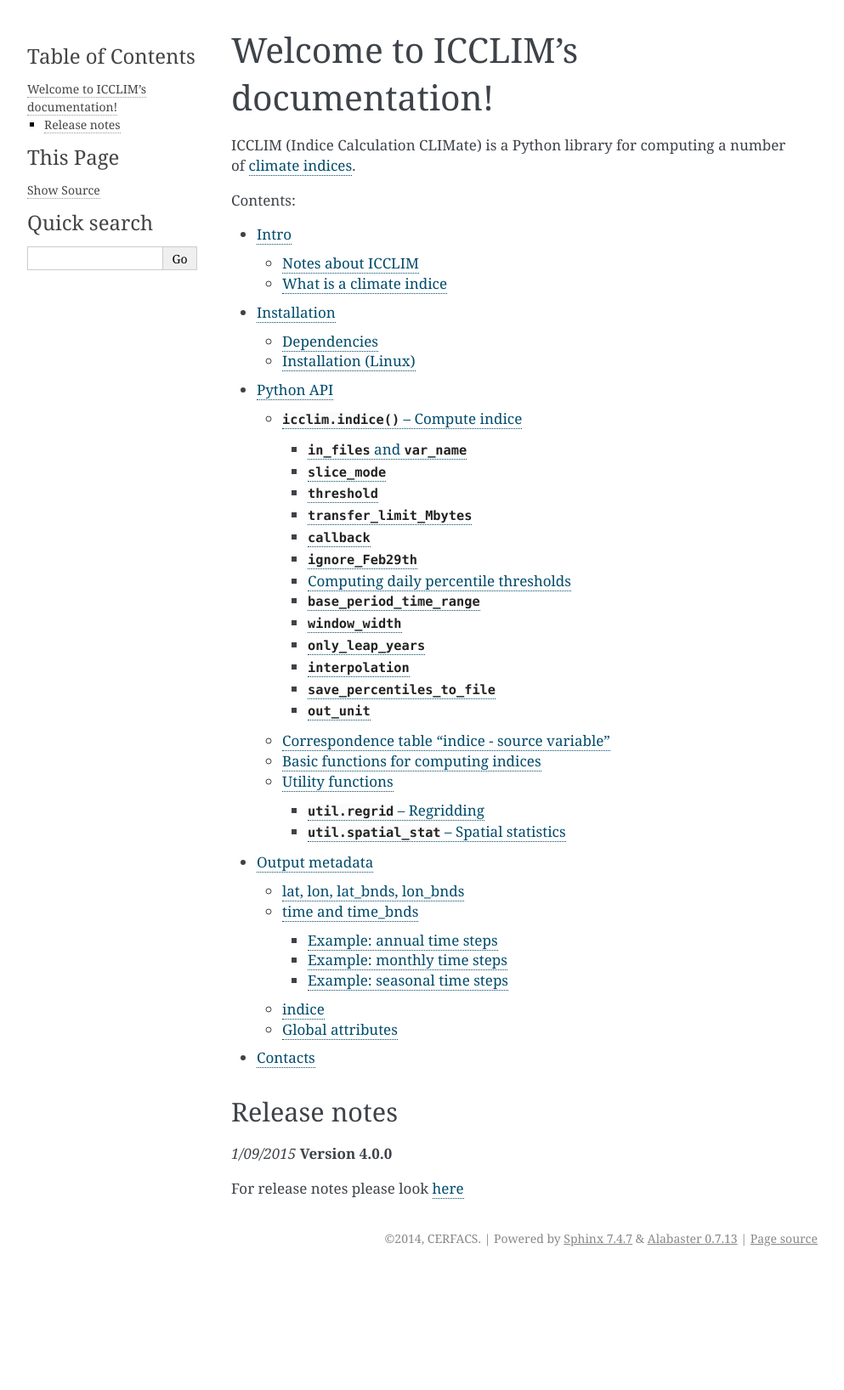
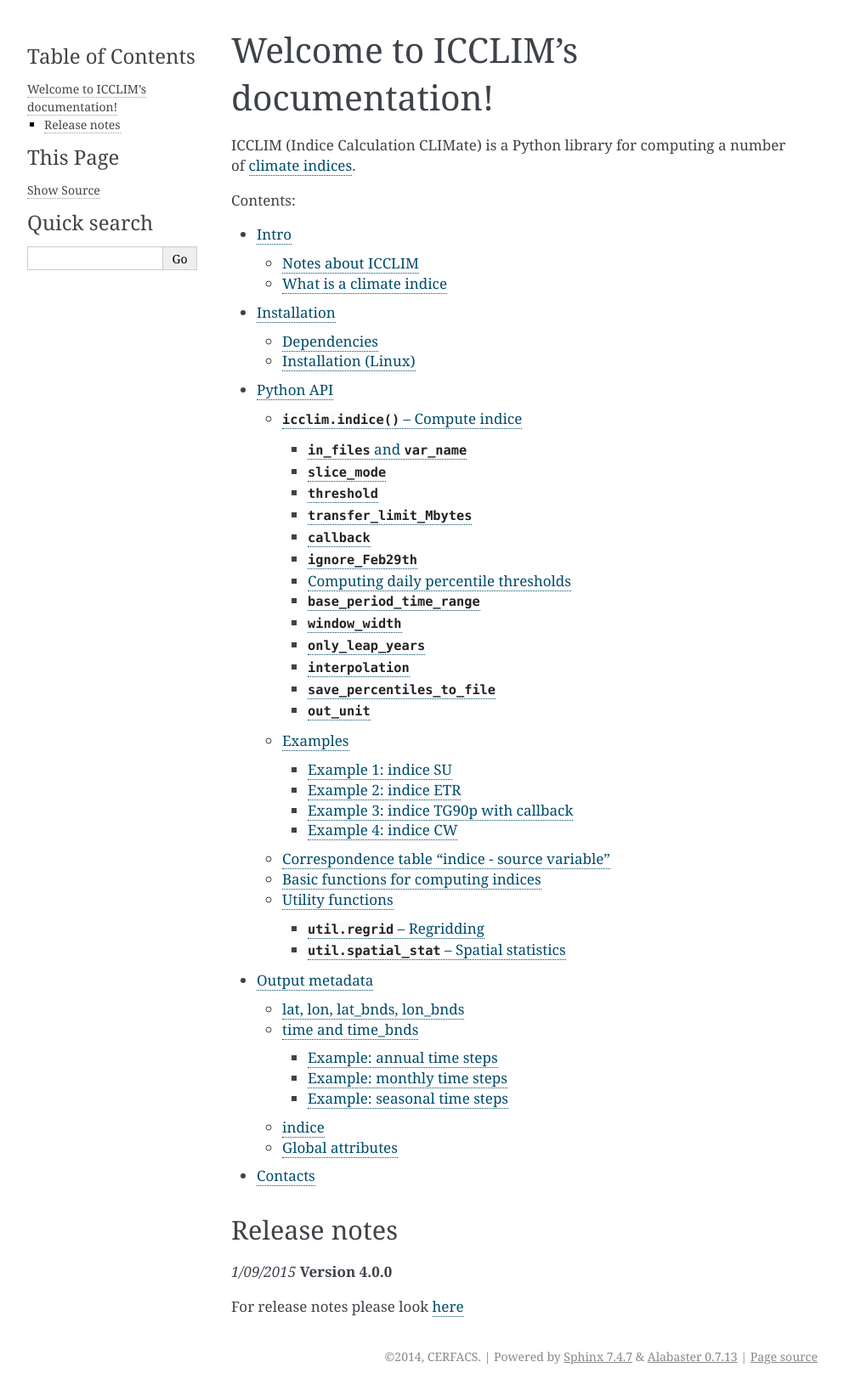
Before and after one commit to cerfacs-globc/icclim, a Sphinx documentation site: the page built from icclim/icclim_doc/source/index.rst, in a window 1280 px wide. Shown: the whole page at 85% size, without its empty margins (148-1141 px from the left). Built offline with Sphinx 7.4.7, drawn with Linux system fonts in a browser that asks for light colours; before the commit the page ends 1497 px from its top, so only the background shows below that; some of the changed lines change nothing that is shown.

Commit message:
Added examples in the doc

```diff
--- a/icclim/icclim_doc/source/python_api.rst
+++ b/icclim/icclim_doc/source/python_api.rst
@@ -281,7 +281,7 @@
 
 To get 2D numpy array with percentiles for 31th November:
 
-	>>> 10th_perc_31November =  pd['tasmax']['out_of_base'][11,31]
+	>>> arr_10th_pctl_31November =  pd['tasmax']['out_of_base'][11,31]
 
 
 
@@ -290,6 +290,72 @@
 ~~~~~~~~~~~~~~~
 Indices TX10p, TX90p, TN10p, TN90p, TG10p and TG90p could be returned as number days (``out_unit`` = "days")
 or as percentage of days (``out_unit`` = "%").
+
+
+Examples
+---------
+>>> import icclim
+>>> import datetime
+
+Example 1: indice SU
+~~~~~~~~~~~~~~~~~~~~~
+>>> files = ['tasmax_day_CNRM-CM5_historical_r1i1p1_19950101-19991231.nc', 'tasmax_day_CNRM-CM5_historical_r1i1p1_20000101-20041231.nc', 'tasmax_day_CNRM-CM5_historical_r1i1p1_20050101-20051231.nc']
+>>>
+>>> dt1 = datetime.datetime(1998,1,1)
+>>> dt2 = datetime.datetime(2005,12,31)
+>>>
+>>> out_f = 'SU_JJA_CNRM-CM5_historical_r1i1p1_1998-2005.nc' # OUTPUT FILE: summer season values of SU
+>>>
+>>> icclim.indice(indice_name='SU', in_files=files, var_name='tasmax', time_range=[dt1, dt2], slice_mode='JJA', out_file=out_f)
+
+
+Example 2: indice ETR
+~~~~~~~~~~~~~~~~~~~~~~
+>>> files_tasmax = ['tasmax_day_CNRM-CM5_historical_r1i1p1_19300101-19341231.nc', 'tasmax_day_CNRM-CM5_historical_r1i1p1_19350101-19391231.nc']
+>>> files_tasmin = ['tasmin_day_CNRM-CM5_historical_r1i1p1_19300101-19341231.nc', 'tasmin_day_CNRM-CM5_historical_r1i1p1_19350101-19391231.nc']
+>>>
+>>> out_f = 'ETR_year_CNRM-CM5_historical_r1i1p1_1930-1939.nc' # OUTPUT FILE: annual values of ETR
+>>>
+>>> icclim.indice(indice_name='ETR', in_files=[files_tasmax, files_tasmin], var_name=['tasmax', 'tasmin'], slice_mode='year', out_file=out_f)
+
+.. warning:: The order of `var_name` must be ['tasmax', 'tasmin'] and NOT ['tasmin', 'tasmax']. The same for `in_files`.
+
+
+Example 3: indice TG90p with callback
+~~~~~~~~~~~~~~~~~~~~~~~~~~~~~~~~~~~~~~~~~
+>>> import icclim.util.callback as callback
+>>>
+>>> f = 'tas_day_CNRM-CM5_historical_r1i1p1_19010101-20001231.nc'
+>>>
+>>> # base period
+>>> base_dt1 = datetime.datetime(1961,01,01)
+>>> base_dt2 = datetime.datetime(1970,12,31)
+>>>
+>>> # studied period
+>>> dt1 = datetime.datetime(1980,01,01)
+>>> dt2 = datetime.datetime(2000,12,31)
+>>>
+>>> out_f = 'TG90p_AMJJAS_CNRM-CM5_historical_r1i1p1_1980-2000.nc' # OUTPUT FILE: summer half-year values of TG90p
+>>>
+>>> icclim.indice(indice_name='TG90p', in_files=f, var_name='tas', slice_mode='AMJJAS', time_range=[dt1, dt2], base_period_time_range=[base_dt1, base_dt2], out_file=out_f, out_unit='%', callback=callback.defaultCallback2)
+
+Example 4: indice CW
+~~~~~~~~~~~~~~~~~~~~~~
+>>> file_tas = 'tas_day_CNRM-CM5_historical_r1i1p1_19010101-20001231.nc'
+>>> file_pr = 'pr_day_CNRM-CM5_historical_r1i1p1_19010101-20001231.nc'
+>>>
+>>> base_period = [datetime.datetime(1961,01,01), datetime.datetime(1970,12,31)]
+>>>
+>>> tr = [datetime.datetime(1939,01,01), datetime.datetime(1945,12,31)]
+>>>
+>>> out_f = 'CW_SON_CNRM-CM5_historical_r1i1p1_1930-1945' # OUTPUT FILE: automn season ('SON') values of CW
+>>>
+>>> icclim.indice(indice_name='CW', time_range=tr, in_files=[file_tas, file_pr], var_name=['tas', 'pr'], slice_mode='SON', base_period_time_range=base_period, out_file=out_f)
+
+.. warning:: The order of `var_name` must be ['tas', 'pr'] and NOT ['pr', 'tas']. The same for `in_files`.
+
+
+
 
 
 
```
